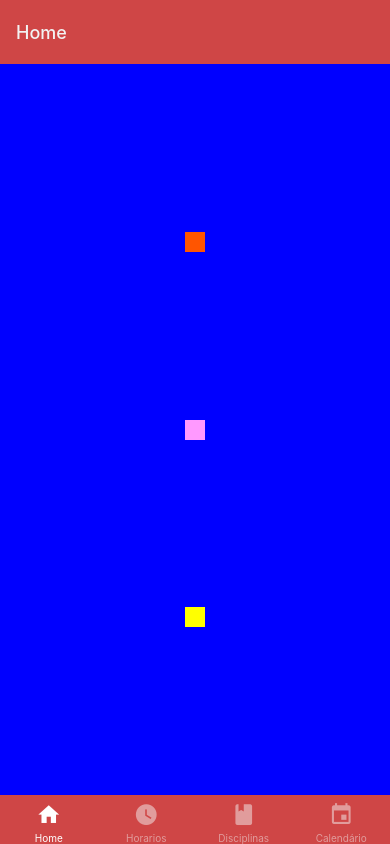
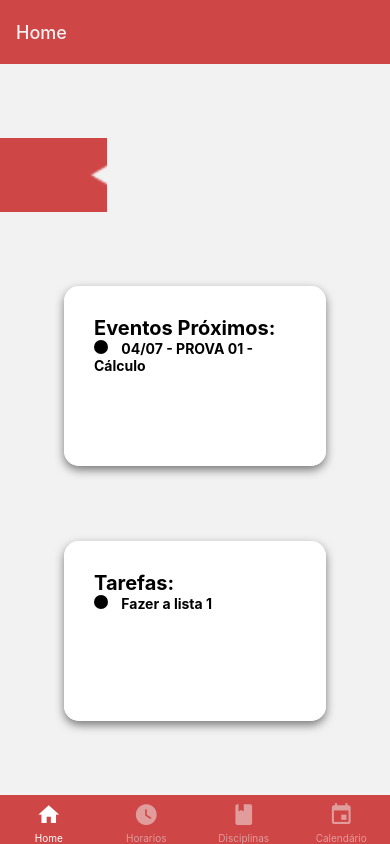
Before and after one commit to SFernandoS/Agenda-G3-App, a React Native app in the folder SuperAgenda/: screen /Home in a window 390 px wide. Built offline with nearby package versions, Linux system fonts and the light colour scheme; what react-native-calendars would draw is missing.

Commit message:
layout home  v1.0

```diff
--- a/SuperAgenda/src/layouts/Box.tsx
+++ /dev/null
@@ -1,24 +0,0 @@
-import React from "react";
-import { View } from 'react-native'
-
-export default function Box(props){
-    return(
-        <View style={{
-            height: 20,
-            width: 20,
-            backgroundColor: props.color || '#000',
-        }}/>
-    );
-}
-
-/*
-            SUBSTITUIR POR ESTE ESTILO
-
-            borderRadius: 15,
-            height: 180,
-            width: 262,
-            backgroundColor: props.color || '#000',
-            paddingVertical: 30,
-            paddingHorizontal: 30
-
-*/
--- a/SuperAgenda/src/screens/Home/index.tsx
+++ b/SuperAgenda/src/screens/Home/index.tsx
@@ -1,37 +1,97 @@
-import { usePropsResolution } from 'native-base';
 import React from 'react';
-import { StyleSheet,Text ,View } from 'react-native';
-import { paddingTop } from 'styled-system';
-import BoxChat from '../../layouts/Box';
+import { Image, StyleSheet ,View } from 'react-native';
+import BoxChat from './layouts/Box';
 
-
+/*
+---------------------------------------------------------------------------------------------------------
+                    **  TROCAR A COR DOS QUADRADOS PARA BRANCO
+                        APÓS OS TESTES
+                    **  COLOCAR O NOTEBOOKBACKGROUND NA MESMA POSIÇÃO DO MAIN
+---------------------------------------------------------------------------------------------------------
+*/
 export default function Home({  }) {
   return (
     <>
-      <View style={styles.background}>
-        {/* <View style={styles.container}> */}
-          <BoxChat color='#F50' />
-          <BoxChat color='#F9F'/>
-          <BoxChat color ='#FF0'/>
-        {/* </View > */}
-      </View>
+    <Main />
+    {/* <NotebookBackground /> */}
     </>
-
   );
 }
 
+/*
+---------------------------------------------------------------------------------------------------------
+                            Funções
+---------------------------------------------------------------------------------------------------------
+*/
+
+const Main = () => {
+  return(
+    <>
+    <View style={styles.container}>
+        {/* LOGO */}
+
+        <Image
+          source={require('../../assets/aplication/Subtract.png')}
+          style={styles.Logo}
+        />
+
+        <View style={styles.shadows}>
+          <BoxChat
+            color='#FFF'
+            event01='Eventos Próximos: '
+            event02='04/07 - PROVA 01 - Cálculo' event1={undefined} event2={undefined} />
+        </View>
+
+        <View style={styles.shadows}>
+          <BoxChat
+            color='#FFF'
+            event01='Tarefas:'
+            event02='Fazer a lista 1' event1={undefined} event2={undefined} />
+        </View>
+      </View>
+      </>
+  )
+}
+
+const NotebookBackground = () => {
+  return(
+    <View>
+      <Image
+        source={require('../../assets/aplication/notebook.jpg')}
+        style={styles.background}
+      />
+    </View>
+  )
+}
 const styles = StyleSheet.create({
+  shadows: {
+    borderRadius: 15,
+    shadowOpacity: 0.5,
+    shadowColor: "#000",
+    shadowOffset: {
+      width: 0,
+      height: 4,
+    },
+    shadowRadius: 10,
+    elevation: 10
+  },
   container: {
-    alignItems: 'center',
-    padding: 30,
-    paddingTop: 86,
-  },
-  background: {
     flexGrow: 1,
     alignItems: 'center',
     justifyContent: 'space-evenly',
-    backgroundColor: '#00F',
+    backgroundColor: 'E5E5E5',
+  },
+  Logo: {
+    alignItems:'stretch',
+    justifyContent:'space-between',
+    right: '50%',
+    height: '10%',
+    width: '55%',
+
+  },
+  background:{
+    height: '100%',
+    width: '100%',
+    position:'absolute',
   }
-
-
 });
--- /dev/null
+++ b/SuperAgenda/src/screens/Home/layouts/Box.tsx
@@ -0,0 +1,53 @@
+import React from "react";
+import { View, Text } from 'react-native'
+
+export default function Box(props: { color: any; event1: any; event2: any; event01: any; event02: any;  }){
+    return(
+        <View style={{
+            borderRadius: 15,
+            height: 180,
+            width: 262,
+            backgroundColor: props.color || '#000',
+            paddingVertical: 30,
+            paddingHorizontal: 30,
+        }}>
+        <EventBox
+            event1= {props.event01}
+            event2= {props.event02}
+        />
+        </View>
+    );
+}
+
+const EventBox = (props: { event1: any; event2: any  }) => {
+    return(
+        <>
+        <Text style={{
+            fontSize: 20,
+            fontWeight: 'bold',
+        }}>
+            {props.event1}
+        </Text>
+
+        <Text style={{
+            fontSize: 14,
+            fontWeight: 'bold',
+        }}>
+            <LittleBall/>    {props.event2}
+        </Text>
+        </>
+    )
+}
+
+
+
+function LittleBall(){
+    return(
+        <View
+        style={{borderRadius: 20,
+                backgroundColor: '#000',
+                height: 14,
+                width: 14,}
+            }/>
+    )
+}
```
Also changed, not shown: SuperAgenda/src/assets/aplication/Subtract.png (added).
